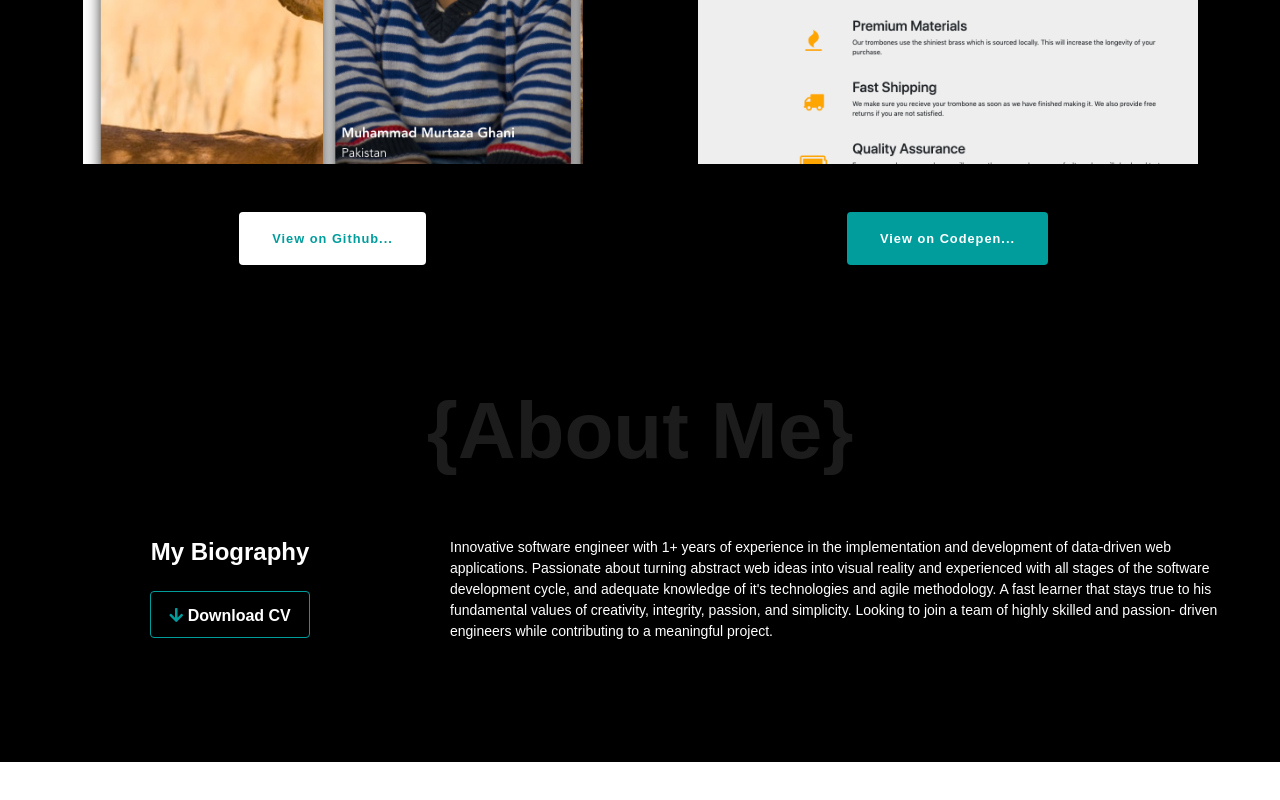
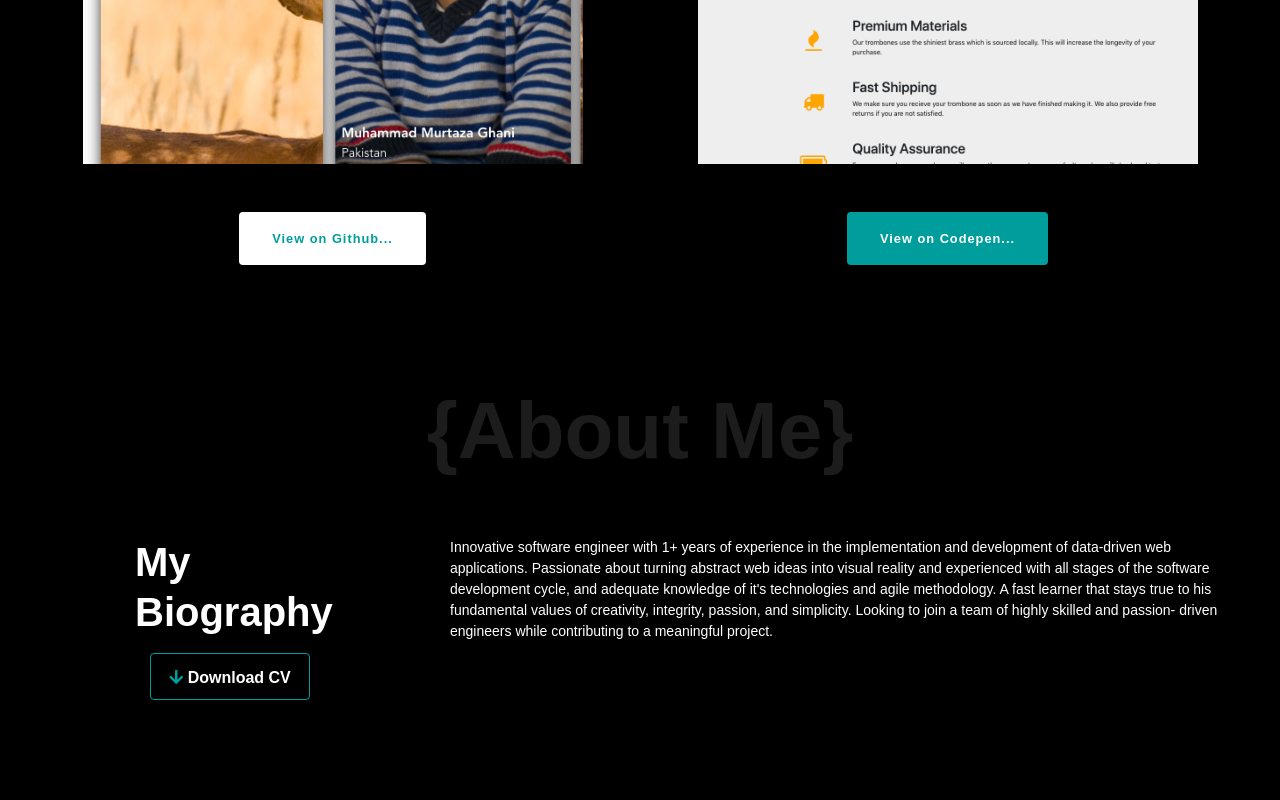
Before and after one commit to jydoskey/personal-portfolio-website, a Vue app: page / in a window 1280 px wide. Shown: the part 1403-2203 px from the top of the page. Before the commit the page ends 2165 px from the top, so only its background shows below. Built offline with nearby package versions, Linux system fonts and the light colour scheme; a web font is replaced by a local one.

Commit message:
updated my biography font styles

```diff
--- a/src/components/About.vue
+++ b/src/components/About.vue
@@ -9,7 +9,7 @@
           <div class="card-body__content">
             <div class="row">
               <div class="col-lg-4 pb-4">
-                <h1 class="pb-3 header-1">My Biography</h1>
+                <h1 class="pb-3 about-header">My Biography</h1>
                 <a href="/document/OLAJIDE_OMOTOLA_Resume_19-12-2020-15-56-31.pdf" target="_blank">
                   <button class="btn bg-transparent download-cv ml-auto mr-auto"><i
                       class="fas fa-arrow-down download-icon"></i>&nbsp;Download CV</button>
@@ -56,6 +56,7 @@
 
   .about-text {
     text-align: center;
+
     @include breakpoint-min (lg) {
       text-align: left;
     }
@@ -88,4 +89,45 @@
   .card-header__placeholder {
     margin: 0 auto;
   }
+
+  .hiw-p {
+    @media (min-width: 280px) {
+      font-size: 0.75rem;
+    }
+
+    @include breakpoint-min(md) {
+      font-size: 0.875rem;
+    }
+
+    @include breakpoint-min(lg) {
+      font-size: 1rem;
+      max-width: 90%;
+    }
+
+    @include breakpoint-min(xl) {
+      font-size: 1.125rem;
+      max-width: 100%;
+    }
+  }
+
+  .about-header {
+    font-size: 40px;
+    max-width: 50%;
+    margin: 0 auto;
+
+    @include breakpoint-min (lg) {
+      text-align: left;
+    }
+
+    @include breakpoint-max(lg) {
+      font-size: 40px;
+      max-width: 100%;
+      text-align: center;
+    }
+
+    @include breakpoint-max(md) {
+      font-size: 30px;
+      text-align: center;
+    }
+  }
 </style>
```
